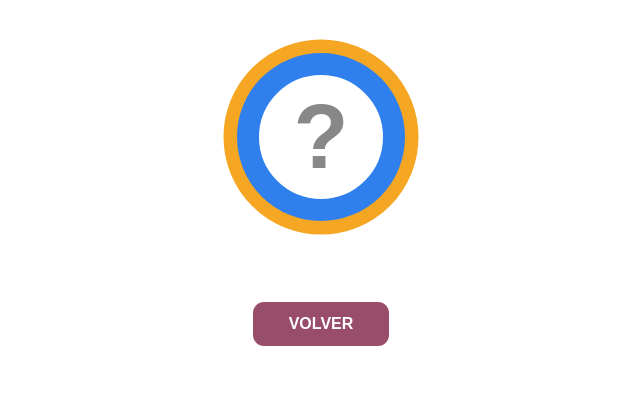
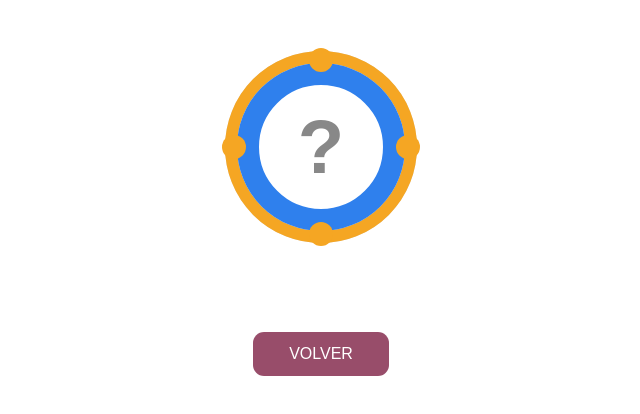
Before and after one commit to ReadMindBK/ScannerMD, a plain HTML site: page assets/mito_book/esfinge.html in a window 1280 px wide. Shown: the part 486-900 px from the top of the page, without its empty margins (319-959 px from the left). Before the commit the page ends 876 px from the top, so only its background shows below. Drawn offline with Linux system fonts and the light colour scheme.

Commit message:
esfinge.html

```diff
--- a/assets/mito_book/esfinge.html
+++ b/assets/mito_book/esfinge.html
@@ -7,7 +7,9 @@
   <title>READMIND</title>
 
   <style>
+
     /* ESTILOS GENERALES */
+
     body {
       margin: 0;
       font-family: Arial, sans-serif;
@@ -20,6 +22,7 @@
     }
 
     /* TARJETA PRINCIPAL */
+
     .card {
       width: 100%;
       max-width: 480px;
@@ -34,11 +37,18 @@
     }
 
     @keyframes fade {
-      from { opacity: 0; transform: translateY(12px); }
-      to { opacity: 1; transform: none; }
+      from {
+        opacity: 0;
+        transform: translateY(12px);
+      }
+      to {
+        opacity: 1;
+        transform: none;
+      }
     }
 
     /* PORTADA */
+
     .cover {
       width: 115%;
       max-width: none;
@@ -46,41 +56,48 @@
       border-radius: 18px;
       display: block;
       align-self: center;
-      margin-left: 0;
-      margin-right: 0;
     }
 
-    /* BOTÓN ESCUCHAR */
+    /* BOTONES */
+
     .controls {
       display: flex;
       justify-content: center;
-      gap: 10px;
       margin-top: 18px;
       width: 100%;
     }
 
     button {
+      border: none;
+      outline: none;
+      box-shadow: none;
+      -webkit-tap-highlight-color: transparent;
+      appearance: none;
+      -webkit-appearance: none;
+      cursor: pointer;
+      user-select: none;
+      -webkit-user-select: none;
+    }
+
+    button:focus,
+    button:focus-visible,
+    button:active {
+      outline: none;
+      box-shadow: none;
+    }
+
+    #play {
       width: 200px;
       padding: 14px;
-      border: none;
       border-radius: 14px;
       background: #2f80ed;
       color: white;
       font-weight: bold;
       font-size: 16px;
-      cursor: pointer;
-      transition: .2s;
-    }
-
-    button:hover {
-      transform: translateY(-2px);
-    }
-
-    button:active {
-      transform: scale(.96);
     }
 
     /* SECCIÓN CÓDIGO */
+
     .codigo {
       display: flex;
       flex-direction: column;
@@ -89,58 +106,110 @@
     }
 
     /* CONTENEDOR CIRCULAR */
+
     .contenedor-circular {
       position: relative;
-      width: 200px;
-      height: 200px;
-      margin-top: 30px;
+      width: 240px;
+      height: 240px;
+      margin-top: 20px;
       display: flex;
       align-items: center;
       justify-content: center;
     }
 
-    /* SVG DEL PROGRESO */
+    /* SVG CIRCULAR */
+
     .progreso-circular {
       position: absolute;
-      inset: 0;
-      width: 100%;
-      height: 100%;
-      transform: rotate(-90deg);
+      width: 200px;
+      height: 200px;
+      top: 20px;
+      left: 20px;
       overflow: visible;
-      touch-action: none;
-      cursor: pointer;
+      pointer-events: none;
     }
 
     /* SURCO GRIS */
+
     .progreso-fondo {
       fill: none;
       stroke: #D9D9D9;
-      stroke-width: 7;
+      stroke-width: 12;
       stroke-linecap: round;
     }
 
     /* LÍNEA NARANJA */
+
     .progreso-linea {
       fill: none;
       stroke: #F5A623;
-      stroke-width: 7;
+      stroke-width: 13;
       stroke-linecap: round;
-      stroke-dasharray: 565.49;
+
+      stroke-dasharray: 100 100;
       stroke-dashoffset: 0;
+
       transition: stroke-dashoffset 0.08s linear;
-      pointer-events: none;
     }
 
-    /* ZONA INVISIBLE PARA TOCAR */
-    .zona-interactiva {
-      fill: none;
-      stroke: transparent;
-      stroke-width: 30;
-      pointer-events: stroke;
-      cursor: pointer;
+    /* CUATRO PUNTOS DE NAVEGACIÓN */
+
+    .punto-audio {
+      position: absolute;
+      width: 18px;
+      height: 18px;
+      min-width: 18px;
+      min-height: 18px;
+      padding: 0;
+      border-radius: 50%;
+      background: #F5A623;
+      z-index: 5;
+      transition: none;
+      -webkit-tap-highlight-color: transparent;
+    }
+
+    .punto-audio:focus,
+    .punto-audio:focus-visible,
+    .punto-audio:active {
+      outline: none;
+      box-shadow: none;
+      background: #F5A623;
+    }
+
+    /* PUNTO SUPERIOR: 0% */
+
+    #puntoInicio {
+      top: 21px;
+      left: 50%;
+      transform: translateX(-50%);
+    }
+
+    /* PUNTO IZQUIERDO: 25% */
+
+    #punto25 {
+      left: 21px;
+      top: 50%;
+      transform: translateY(-50%);
+    }
+
+    /* PUNTO INFERIOR: 50% */
+
+    #punto50 {
+      bottom: 21px;
+      left: 50%;
+      transform: translateX(-50%);
+    }
+
+    /* PUNTO DERECHO: 75% */
+
+    #punto75 {
+      right: 21px;
+      top: 50%;
+      transform: translateY(-50%);
     }
 
     /* CÍRCULO AZUL */
+
     .circulo-codigo {
       width: 168px;
       height: 168px;
@@ -157,6 +226,7 @@
     }
 
     /* INTERROGANTE */
+
     .interrogante-codigo {
       color: #888888;
       font-size: 76px;
@@ -168,6 +238,7 @@
     }
 
     /* LETRA CENTRAL */
+
     .letra-codigo {
       color: #F5A623;
       font-size: 76px;
@@ -190,10 +261,12 @@
     }
 
     /* BOTÓN VOLVER */
+
     .boton-volver {
       margin-top: 65px;
       margin-bottom: 12px;
       background: #984d6a;
+      color: white;
       width: 136px;
       border-radius: 11px;
       font-size: 16px;
@@ -208,69 +281,98 @@
   <div class="card">
 
     <!-- PORTADA -->
+
     <img class="cover" src="CM_portada1.png" alt="Portada">
 
     <!-- BOTÓN ESCUCHAR -->
+
     <div class="controls">
-      <button id="play">▶ Escuchar</button>
+      <button id="play" type="button">▶ Escuchar</button>
     </div>
 
     <!-- AUDIO -->
-    <audio id="audio">
+
+    <audio id="audio" preload="metadata">
       <source src="CM_audio1.mp3" type="audio/mpeg">
     </audio>
 
     <!-- SECCIÓN CÓDIGO -->
+
     <div class="codigo">
 
       <div class="contenedor-circular">
 
+        <!-- SURCO Y PROGRESO -->
+
         <svg
           class="progreso-circular"
-          id="controlCircular"
           viewBox="0 0 200 200"
         >
 
           <!-- SURCO GRIS PERMANENTE -->
-          <circle
+
+          <path
             class="progreso-fondo"
-            cx="100"
-            cy="100"
-            r="90"
-            id="surcoCircular"
+d="M 100 10
+   A 90 90 0 0 1 100 190
+   A 90 90 0 0 1 100 10"
+            pathLength="100"
           />
 
-          <!-- LÍNEA NARANJA DE PROGRESO -->
-          <circle
+          <!-- LÍNEA NARANJA -->
+
+          <path
             class="progreso-linea"
             id="progresoCircular"
-            cx="100"
-            cy="100"
-            r="90"
-          />
-
-          <!-- ZONA INVISIBLE INTERACTIVA -->
-          <circle
-            class="zona-interactiva"
-            cx="100"
-            cy="100"
-            r="90"
+d="M 100 10
+   A 90 90 0 0 1 100 190
+   A 90 90 0 0 1 100 10"
+            pathLength="100"
           />
 
         </svg>
 
+        <!-- CUATRO PUNTOS INTERACTIVOS -->
+
+        <button
+          class="punto-audio"
+          id="puntoInicio"
+          type="button"
+          aria-label="Inicio del audio">
+        </button>
+
+        <button
+          class="punto-audio"
+          id="punto25"
+          type="button"
+          aria-label="25 por ciento del audio">
+        </button>
+
+        <button
+          class="punto-audio"
+          id="punto50"
+          type="button"
+          aria-label="50 por ciento del audio">
+        </button>
+
+        <button
+          class="punto-audio"
+          id="punto75"
+          type="button"
+          aria-label="75 por ciento del audio">
+        </button>
+
         <!-- CÍRCULO AZUL -->
+
         <div class="circulo-codigo">
 
           <span
             class="interrogante-codigo"
-            id="interroganteCodigo"
-          >?</span>
+            id="interroganteCodigo">?</span>
 
           <span
             class="letra-codigo"
-            id="letraCodigo"
-          >N</span>
+            id="letraCodigo">N</span>
 
         </div>
 
@@ -279,7 +381,8 @@
     </div>
 
     <!-- BOTÓN VOLVER -->
-    <button class="boton-volver" id="volver">
+
+    <button class="boton-volver" id="volver" type="button">
       VOLVER
     </button>
 
@@ -292,38 +395,51 @@
     // CONFIGURACIÓN PERSONALIZABLE
     // =====================================
 
-    // Segundo exacto en que aparece el código
+    // Tiempo exacto en que aparece el código
+
     const TIEMPO_CODIGO = "01:44";
 
     // Letra que aparece
+
     const LETRA_CODIGO = "N";
 
-    // COLOR DE LA LÍNEA NARANJA
+    // COLOR DE LA LÍNEA Y LOS PUNTOS
+
     const COLOR_PROGRESO = "#F5A623";
 
-    // COLOR DEL SURCO INFERIOR
+// COLOR DE LOS CUATRO PUNTOS
+const COLOR_PUNTOS = "#F5A623";
+
+    // COLOR DEL SURCO
+
     const COLOR_SURCO = "#D9D9D9";
 
     // GROSOR DE LA LÍNEA NARANJA
-    const GROSOR_LINEA = 15;
+
+    const GROSOR_LINEA = 12;
 
     // GROSOR DEL SURCO GRIS
+
     const GROSOR_SURCO = 12;
 
-    // GROSOR DE LA ZONA TÁCTIL INVISIBLE
-    // Cuanto mayor sea, más fácil será tocar el círculo
-    const GROSOR_ZONA_TACTIL = 20;
+    // TAMAÑO DEL INTERROGANTE
 
-    // TAMAÑO DEL INTERROGANTE
-    const TAMANO_INTERROGANTE = 90;
+    const TAMANO_INTERROGANTE = 76;
 
     // TAMAÑO DE LA LETRA
+
     const TAMANO_LETRA = 76;
 
     // COLOR DEL INTERROGANTE
+
     const COLOR_INTERROGANTE = "#888888";
 
+    // TAMAÑO DE LOS CUATRO PUNTOS
+
+    const TAMANO_PUNTOS = 24;
+
     // URL DE REGRESO
+
     const URL_VOLVER = "index.html";
 
 
@@ -332,17 +448,20 @@
     // =====================================
 
     const a = document.getElementById('audio');
+
     const p = document.getElementById('play');
 
-    const letraCodigo = document.getElementById('letraCodigo');
-    const interroganteCodigo = document.getElementById('interroganteCodigo');
+    const letraCodigo =
+      document.getElementById('letraCodigo');
 
-    const progresoCircular = document.getElementById('progresoCircular');
-    const surcoCircular = document.getElementById('surcoCircular');
+    const interroganteCodigo =
+      document.getElementById('interroganteCodigo');
 
-    const controlCircular = document.getElementById('controlCircular');
+    const progresoCircular =
+      document.getElementById('progresoCircular');
 
-    const botonVolver = document.getElementById('volver');
+    const botonVolver =
+      document.getElementById('volver');
 
 
     // =====================================
@@ -355,25 +474,42 @@
     letraCodigo.style.fontSize = TAMANO_LETRA + "px";
 
     interroganteCodigo.style.color = COLOR_INTERROGANTE;
-    interroganteCodigo.style.fontSize = TAMANO_INTERROGANTE + "px";
+
+    interroganteCodigo.style.fontSize =
+      TAMANO_INTERROGANTE + "px";
 
     progresoCircular.style.stroke = COLOR_PROGRESO;
-    progresoCircular.style.strokeWidth = GROSOR_LINEA;
 
-    surcoCircular.style.stroke = COLOR_SURCO;
-    surcoCircular.style.strokeWidth = GROSOR_SURCO;
+progresoCircular.style.strokeWidth = GROSOR_LINEA + "px";
 
-    controlCircular.querySelector('.zona-interactiva')
-      .style.strokeWidth = GROSOR_ZONA_TACTIL;
+    document.querySelectorAll('.progreso-fondo').forEach(elemento => {
+
+      elemento.style.stroke = COLOR_SURCO;
+      elemento.style.strokeWidth = GROSOR_SURCO + "px";
+
+    });
+
+document.querySelectorAll('.punto-audio').forEach(elemento => {
+
+  elemento.style.background = COLOR_PUNTOS;
+
+  elemento.style.width = TAMANO_PUNTOS + "px";
+  elemento.style.height = TAMANO_PUNTOS + "px";
+
+  elemento.style.minWidth = TAMANO_PUNTOS + "px";
+  elemento.style.minHeight = TAMANO_PUNTOS + "px";
+
+});
 
 
     // =====================================
-    // CONFIGURAR CIRCUNFERENCIA
+    // CONFIGURAR PROGRESO CIRCULAR
     // =====================================
 
-    const CIRCUNFERENCIA = 2 * Math.PI * 90;
+    const CIRCUNFERENCIA = 100;
 
-    progresoCircular.style.strokeDasharray = CIRCUNFERENCIA;
+    progresoCircular.style.strokeDasharray = "100 100";
+
     progresoCircular.style.strokeDashoffset = 0;
 
 
@@ -386,8 +522,11 @@
       const duracion = a.duration || 0;
 
       if (!duracion || !isFinite(duracion)) {
+
         progresoCircular.style.strokeDashoffset = 0;
+
         return;
+
       }
 
       const porcentaje = Math.min(
@@ -395,8 +534,8 @@
         1
       );
 
-      // La línea naranja se acorta mientras
-      // avanza el audio.
+      // La línea naranja se acorta
+      // siguiendo el recorrido de la trayectoria.
 
       const restante = CIRCUNFERENCIA * porcentaje;
 
@@ -406,7 +545,7 @@
 
 
     // =====================================
-    // ACTUALIZAR LETRA E INTERROGANTE
+    // MOSTRAR LETRA O INTERROGANTE
     // =====================================
 
     function actualizarCodigo() {
@@ -420,11 +559,13 @@
       if (a.currentTime >= segundoCodigo) {
 
         letraCodigo.classList.add('visible');
+
         interroganteCodigo.classList.add('oculto');
 
       } else {
 
         letraCodigo.classList.remove('visible');
+
         interroganteCodigo.classList.remove('oculto');
 
       }
@@ -433,91 +574,83 @@
 
 
     // =====================================
-    // ACTUALIZAR TODA LA INTERFAZ
+    // ACTUALIZAR INTERFAZ
     // =====================================
 
     function actualizarInterfaz() {
 
       actualizarProgreso();
+
       actualizarCodigo();
 
     }
 
 
     // =====================================
-    // TOCAR EL CÍRCULO PARA MOVER EL AUDIO
+    // NAVEGACIÓN POR LOS CUATRO PUNTOS
     // =====================================
 
-    function buscarAudioDesdeToque(event) {
+    function irA(porcentaje) {
 
       if (!isFinite(a.duration) || a.duration <= 0) {
+
         return;
+
       }
 
-      const rect = controlCircular.getBoundingClientRect();
+      // Cambiar posición del audio
 
-      // Coordenadas del toque respecto al centro
-      const x = event.clientX - rect.left - rect.width / 2;
-      const y = event.clientY - rect.top - rect.height / 2;
+      a.currentTime = a.duration * porcentaje;
 
-      // Calcular el ángulo
-      let angulo = Math.atan2(y, x);
+      // Actualizar línea y código
 
-      // Convertir a grados
-      let grados = angulo * 180 / Math.PI;
-
-      // El inicio del audio está arriba
-      grados = (grados + 90 + 360) % 360;
-
-      // Convertir ángulo a porcentaje
-      const porcentaje = grados / 360;
-
-      // Cambiar posición del audio
-      a.currentTime = porcentaje * a.duration;
-
-      // Actualizar visualmente
       actualizarInterfaz();
 
     }
 
 
     // =====================================
-    // INTERACCIÓN CON LÍNEA Y SURCO
+    // PUNTO SUPERIOR: INICIO
     // =====================================
 
-    let arrastrando = false;
+    document.getElementById('puntoInicio').onclick = () => {
 
-    controlCircular.addEventListener('pointerdown', (event) => {
+      irA(0);
 
-      arrastrando = true;
+    };
 
-      controlCircular.setPointerCapture(event.pointerId);
 
-      buscarAudioDesdeToque(event);
+    // =====================================
+    // PUNTO IZQUIERDO: 25%
+    // =====================================
 
-    });
+    document.getElementById('punto25').onclick = () => {
 
-    controlCircular.addEventListener('pointermove', (event) => {
+      irA(0.25);
 
-      if (arrastrando) {
+    };
 
-        buscarAudioDesdeToque(event);
 
-      }
+    // =====================================
+    // PUNTO INFERIOR: 50%
+    // =====================================
 
-    });
+    document.getElementById('punto50').onclick = () => {
 
-    controlCircular.addEventListener('pointerup', () => {
+      irA(0.50);
 
-      arrastrando = false;
+    };
 
-    });
 
-    controlCircular.addEventListener('pointercancel', () => {
+    // =====================================
+    // PUNTO DERECHO: 75%
+    // =====================================
 
-      arrastrando = false;
+    document.getElementById('punto75').onclick = () => {
 
-    });
+      irA(0.75);
+
+    };
 
 
     // =====================================
@@ -530,24 +663,24 @@
 
         a.play();
 
-        p.textContent = '⏸ Pausa';
-
-        p.animate(
-          [
-            { transform: 'scale(1)' },
-            { transform: 'scale(1.08)' },
-            { transform: 'scale(1)' }
-          ],
-          { duration: 250 }
-        );
-
       } else {
 
         a.pause();
 
-        p.textContent = '▶ Escuchar';
+      }
 
-      }
+    };
+
+
+    a.onplay = () => {
+
+      p.textContent = '⏸ Pausa';
+
+    };
+
+    a.onpause = () => {
+
+      p.textContent = '▶ Escuchar';
 
     };
 
@@ -562,15 +695,14 @@
 
     };
 
-
     a.onloadedmetadata = () => {
 
       actualizarInterfaz();
 
     };
 
+    a.onseeking = actualizarInterfaz;
 
-    a.onseeking = actualizarInterfaz;
     a.onseeked = actualizarInterfaz;
 
 
```
